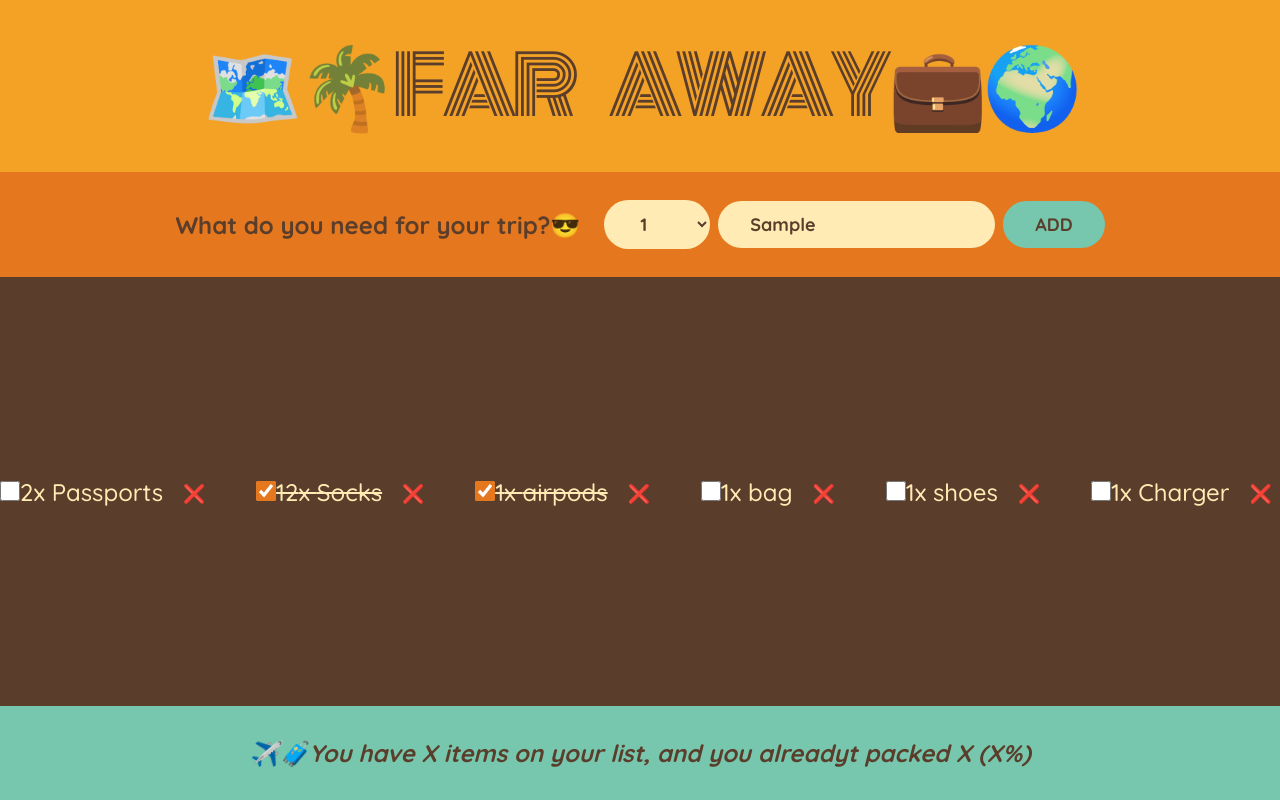
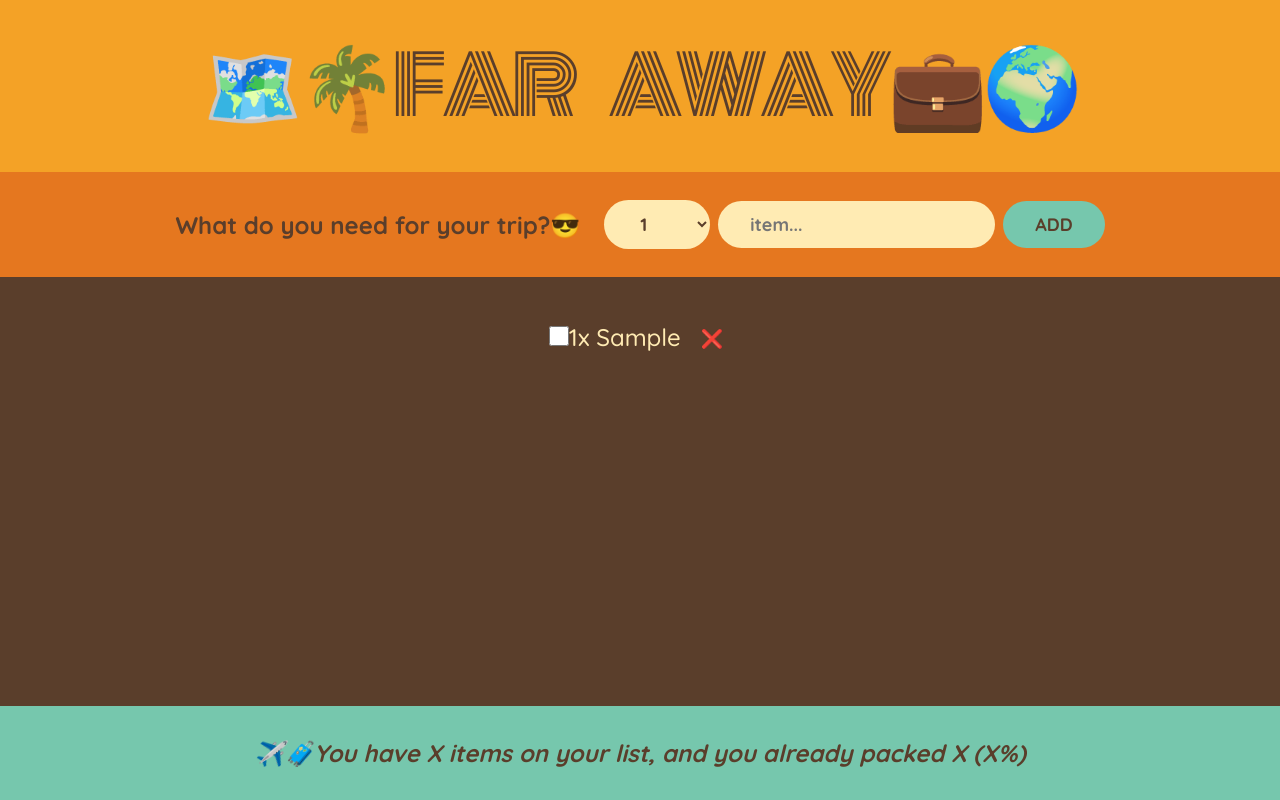
Before and after one commit to GuyKopel1568/Travel-list, a React (Create React App) app: page / in a window 1280 px wide. Both pictures are taken after typing "Sample" into the empty fields and a click on the button "ADD". Built offline with nearby package versions, Linux system fonts and the light colour scheme.

Commit message:
Lifting state up

```diff
--- a/src/App.js
+++ b/src/App.js
@@ -1,3 +1,5 @@
+import React from "react";
+
 const initialItems = [
   { id: 1, description: "Passports", quantity: 2, packed: false },
   { id: 2, description: "Socks", quantity: 12, packed: true },
@@ -8,11 +10,16 @@ const initialItems = [
 ];
 
 export default function App() {
+  const [items, setItems] = React.useState([]);
+  function handleAddItem(item) {
+    setItems(items => [...items, item]);
+  }
+
   return (
     <div className="app">
       <Logo />
-      <Form />
-      <PackingList />
+      <Form onAddItem={handleAddItem} />
+      <PackingList items={items} />
       <Stats />
     </div>
   );
@@ -21,40 +28,72 @@ export default function App() {
     return <h1>🗺️🌴Far Away💼🌍</h1>;
   }
 
-  function Form() {
+  function Form({ onAddItem }) {
+    const [description, setDescription] = React.useState("");
+    const [quantity, setQuantity] = React.useState(1);
+
     function handleSubmit(e) {
       e.preventDefault();
+
+      if (!description) return;
+
+      const newItem = { description, quantity, packed: false, id: Date.now() };
+      console.log(newItem);
+
+      onAddItem(newItem);
+
+      setQuantity("1");
+      setDescription("");
     }
+
     return (
       <form className="add-form" onSubmit={handleSubmit}>
         <h3>What do you need for your trip?😎</h3>
-        <select>
+        <select
+          value={quantity}
+          onChange={e => setQuantity(Number(e.target.value))} //e.target.value will always return a string so we need to convert it to a number
+        >
           {Array.from({ length: 20 }, (_, i) => i + 1).map(num =>
             <option value={num} key={num}>
               {num}
             </option>
           )}
         </select>
-        <input type="text" placeholder="item..." />
+        <input
+          type="text"
+          placeholder="item..."
+          value={description}
+          onChange={e => setDescription(e.target.value)}
+        />
         <button>Add</button>
       </form>
     );
   }
 
-  function PackingList() {
+  function PackingList({ items }) {
     return (
       <ul className="list">
-        {initialItems.map(item => <Item item={item} />)}
+        {items.map(item => <Item key={item.id} item={item} />)}
       </ul>
     );
   }
 
   function Item({ item }) {
+    const [isChecked, setIsChecked] = React.useState(item.packed);
+
+    function handleCheckboxChange() {
+      setIsChecked(!isChecked);
+    }
+
     return (
       <div>
         <li key={item.id}>
-          <span style={item.packed ? { textDecoration: "line-through" } : {}}>
-            <input type="checkbox" checked={item.packed} />
+          <span style={isChecked ? { textDecoration: "line-through" } : {}}>
+            <input
+              type="checkbox"
+              checked={isChecked}
+              onChange={handleCheckboxChange}
+            />
             {item.quantity}x {item.description}
           </span>
           <button>❌</button>
@@ -67,7 +106,7 @@ export default function App() {
     return (
       <footer className="stats">
         <em>
-          ✈️🧳You have X items on your list, and you alreadyt packed X (X%)
+          ✈️🧳You have X items on your list, and you already packed X (X%)
         </em>
       </footer>
     );
--- a/src/index.css
+++ b/src/index.css
@@ -1,3 +1,10 @@
+/*
+const initialItems = [
+  { id: 1, description: "Passports", quantity: 2, packed: false },
+  { id: 2, description: "Socks", quantity: 12, packed: false },
+];
+*/
+
 @import url("https://fonts.googleapis.com/css2?family=Monoton&family=Quicksand:wght@500;700&display=swap");
 
 * {
@@ -41,7 +48,6 @@ h1 {
   background-color: #e5771f;
   padding: 2.8rem 0;
   display: flex;
-  flex-direction: row;
   align-items: center;
   justify-content: center;
   gap: 0.8rem;
@@ -78,7 +84,7 @@ input {
 
   display: flex;
   justify-content: space-between;
-  flex-direction: row;
+  flex-direction: column;
   gap: 3.2rem;
   align-items: center;
 }
```
